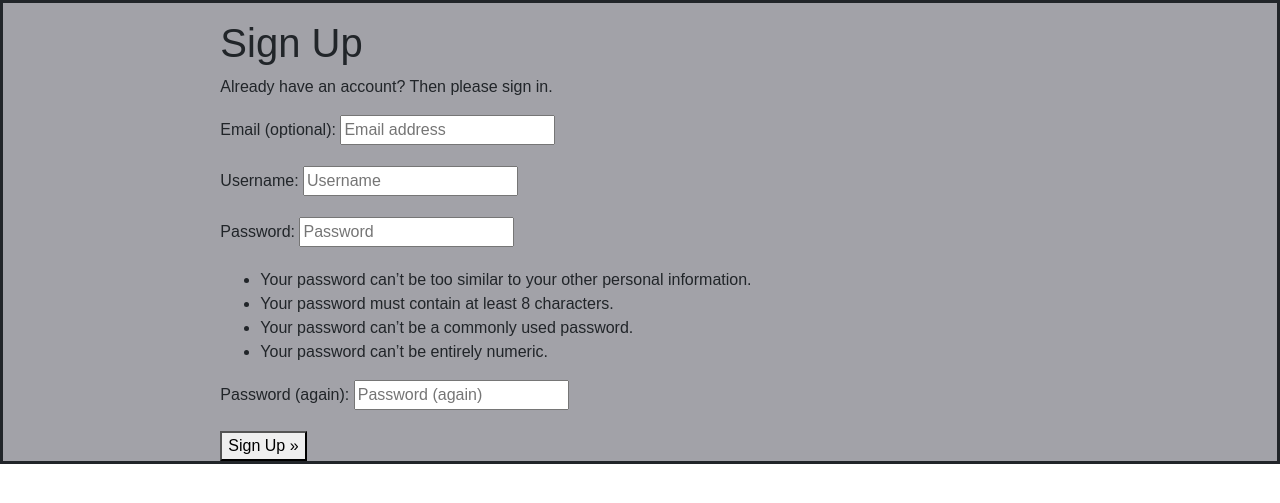
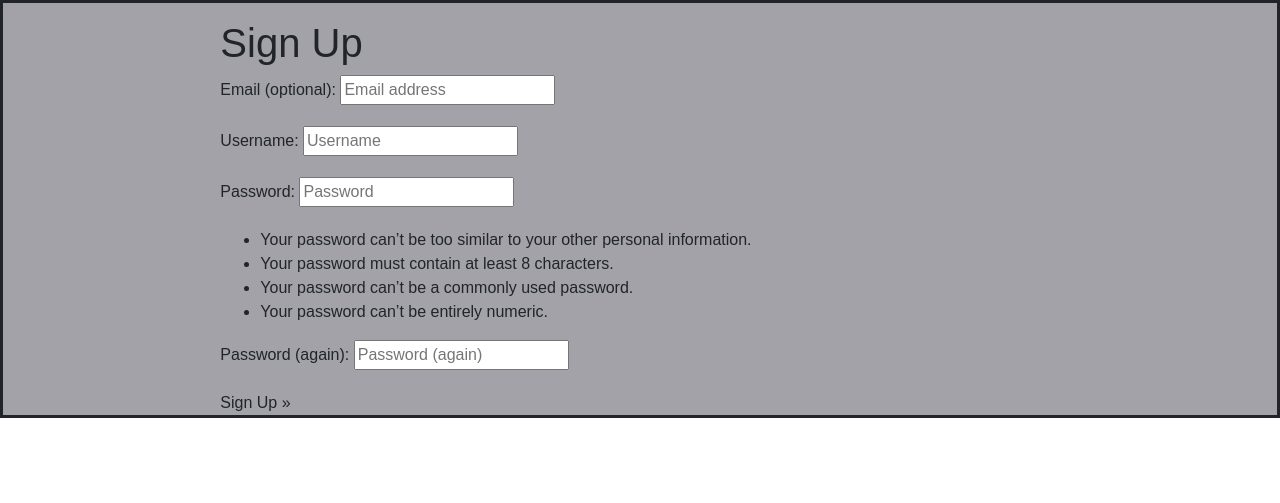
Before and after one commit to Howlerloud/scrims, a Django app: page /accounts/signup/ in a window 1280 px wide. Shown: the part 56-559 px from the top of the page. Run offline with Django 4.2, Linux system fonts and the light colour scheme; some libraries are stand-ins or nearby versions.

Commit message:
Updated register page css to remove button outline Updated debug

```diff
--- a/my_project/settings.py
+++ b/my_project/settings.py
@@ -29,7 +29,7 @@ TEMPLATES_DIR = os.path.join(BASE_DIR, 'templates')
 SECRET_KEY = os.environ.get("SECRET_KEY")
 
 # SECURITY WARNING: don't run with debug turned on in production!
-DEBUG = True
+DEBUG = False
 
 ALLOWED_HOSTS = ['.herokuapp.com', 'localhost', '127.0.0.1']
 
--- a/static/css/style.css
+++ b/static/css/style.css
@@ -51,6 +51,19 @@ a {
   text-decoration: none;
 }
 
-.singup-link:hover {
+.signup-link:hover {
     color: white ;
+    text-decoration: none;
+    outline: none;
 }
+
+.signup-button {
+    background: none;
+    border: none;
+    padding: 0;
+    margin: 0;
+    font: inherit;
+    color: inherit;
+    text-decoration: none;
+    outline: none;
+}
--- a/templates/account/login.html
+++ b/templates/account/login.html
@@ -22,7 +22,7 @@
                 {% if redirect_field_value %}
                 <input type="hidden" name="{{ redirect_field_name }}" value="{{ redirect_field_value }}" />
                 {% endif %}
-                <button class="btn btn-signup right" type="submit">{% trans "Sign In" %}</button>
+                <button class="btn btn-signup right signup-link" type="submit">{% trans "Sign In" %}</button>
                 <a class="signup-link" href="{{ signup_url }}">sign up</a>
             </form>
         </div>
--- a/templates/account/signup.html
+++ b/templates/account/signup.html
@@ -9,16 +9,13 @@
     <div class="row">
         <div class="col-md-8 mt-3 offset-md-2">
           <h1>{% trans "Sign Up" %}</h1>
-
-          <p>{% blocktrans %}Already have an account? Then please <a href="{{ login_url }}">sign in</a>.{% endblocktrans %}</p>
-
           <form class="signup" id="signup_form" method="post" action="{% url 'account_signup' %}">
             {% csrf_token %}
             {{ form.as_p }}
             {% if redirect_field_value %}
             <input type="hidden" name="{{ redirect_field_name }}" value="{{ redirect_field_value }}" />
             {% endif %}
-            <button type="submit ">{% trans "Sign Up" %} &raquo;</button>
+            <button class="signup-button" type="submit ">{% trans "Sign Up" %} &raquo;</button>
           </form>
         </div>
     </div>
```
Also changed, not shown: templates/pages/index.html (+40 -22 lines), templates/socialaccount/DELsignup.html (renamed from templates/socialaccount/signup.html).
